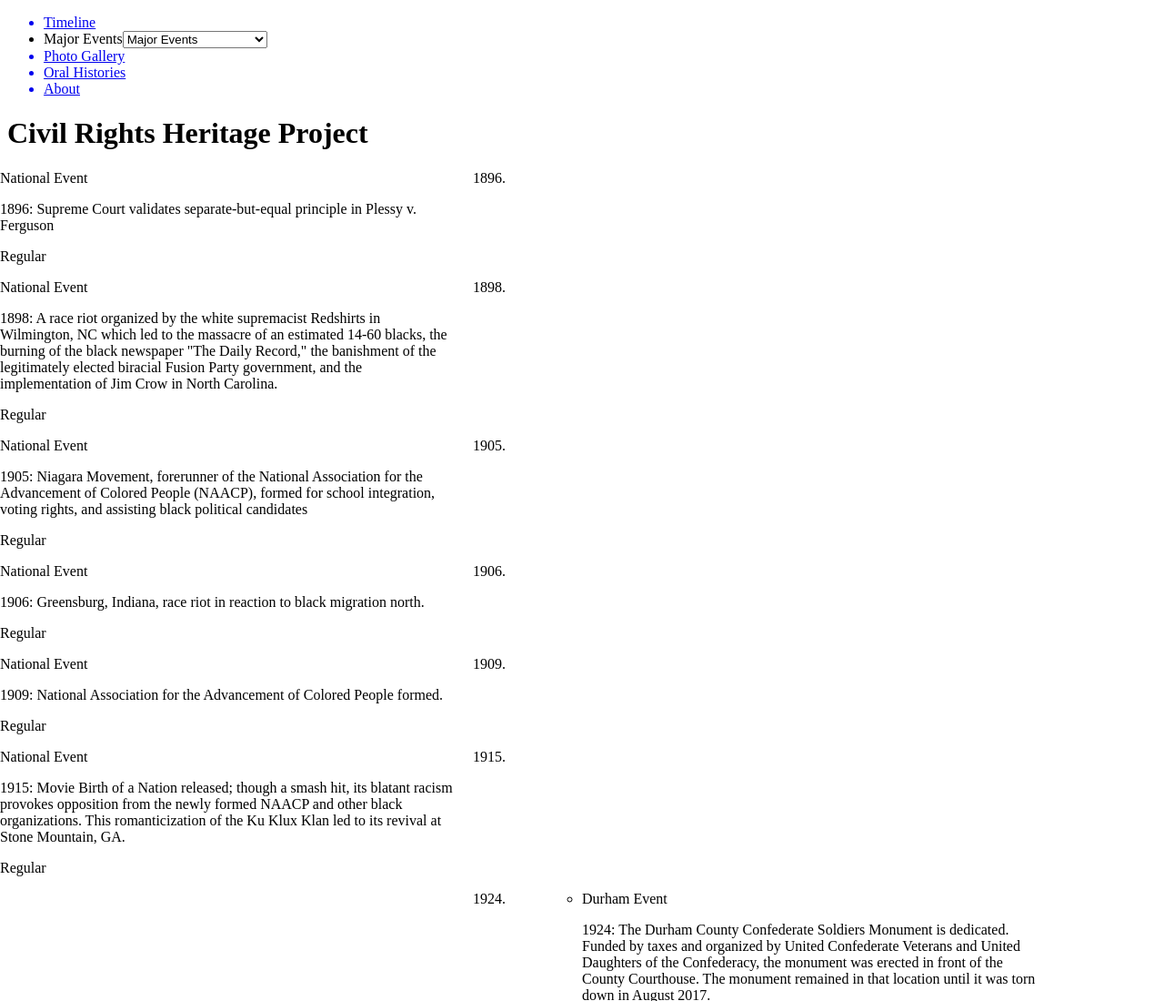
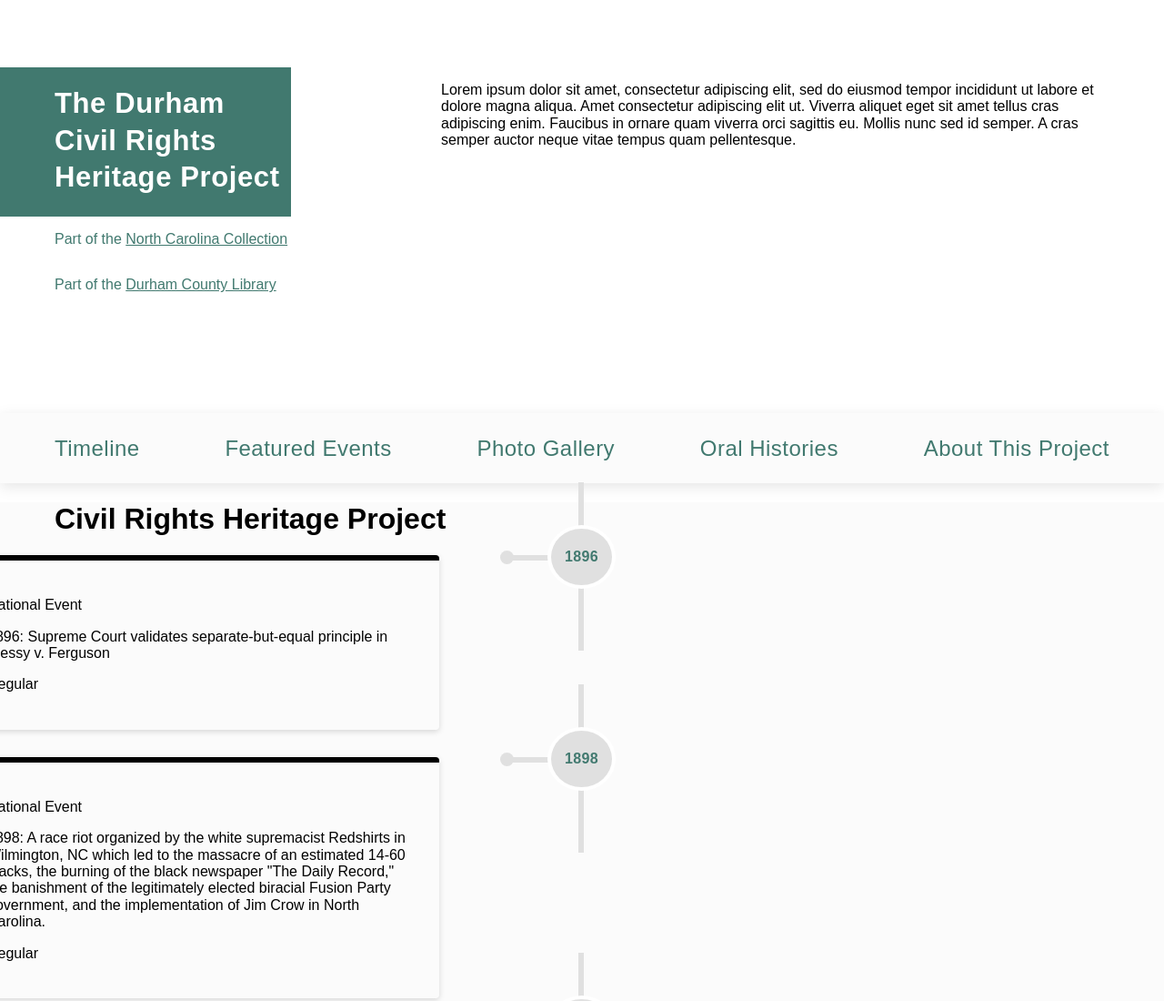
Before and after one commit to savaslabs/dlib, a React app: page / in a window 1280 px wide. Shown: the top 1100 px of the page at 91% size. Built offline with nearby package versions, Linux system fonts and the light colour scheme.

Commit message:
Initial styling exploration

```diff
--- a/app/App.js
+++ b/app/App.js
@@ -8,6 +8,8 @@
 import Timeline from './components/routes/Timeline';
 import Event from './components/routes/Event';
 import Pages from './assets/event-pages.json';
+import { Normalize } from 'styled-normalize';
+import GlobalStyles from './globalStyles';
 import './index.css';
 
 const App = () => {
@@ -59,8 +61,10 @@
 
   return (
     <ImageProvider images={images}>
+      <Normalize />
+      <GlobalStyles />
       <Header eventPages={eventPages} />
-      <h1>Civil Rights Heritage Project</h1>
+      <div className='container' style={{ backgroundColor: '#fbfbfb' }}>
         <Switch>
           {timeline && (
             <Route exact path={['/', '/timeline']}>
@@ -76,6 +80,7 @@
               );
             })}
         </Switch>
+      </div>
     </ImageProvider>
   );
 };
--- a/app/components/Card.js
+++ b/app/components/Card.js
@@ -1,7 +1,22 @@
 import React, { useState, useEffect, useContext } from 'react'
 import { ImageContext } from '../utils/ImageContext';
+import styled from 'styled-components';
 
-const Card = ({ event: { Year, Scope, Name, Type, Images, Headline }  }) => {
+const Card = styled.article`
+  box-shadow: 0px 2px 6px rgba(0, 0, 0, 0.15);
+  border-radius: 4px;
+  padding: 24px;
+  border-top: 6px;
+  border-top-style: solid;
+  margin-bottom: 30px;
+`;
+
+//   border-color: ${props =>
+//   (props.scope === 'National Event' ? '#41796f' : '#D5CC7F' )};
+
+const card = (props) => {
+  console.log('props.scope', props.scope);
+  const { event: { Scope, Name, Type, Images, Headline } } = props;
   const imageId = Images ? Images : null;
   const { images } = useContext(ImageContext);
   const [photo, setPhoto] = useState([]);
@@ -15,7 +30,7 @@
   }, [images])
 
   return (
-    <article>
+    <Card>
       <p>{Scope}</p>
       <p>{Name}</p>
       <p>{Type}</p>
@@ -29,8 +44,8 @@
         )
       })}
       <p>{Headline}</p>
-    </article>
+    </Card>
   );
 }
 
-export default Card
+export default card
--- a/app/components/Header.js
+++ b/app/components/Header.js
@@ -1,8 +1,87 @@
 import React, { useState, useEffect } from 'react';
 import { NavLink, useHistory, useLocation } from 'react-router-dom';
 import { routes, cleanId } from '../utils/utils';
+import styled from 'styled-components';
 
-const Header = ({ eventPages }) => {
+const Header = styled.header`
+  position: relative;
+  margin-top: 74px;
+  ::before {
+    content: '';
+    background-color: #41796f;
+    height: 164px;
+    position: absolute;
+    left: 0;
+    top: 0;
+    width: 25%;
+    z-index: -1;
+  }
+`;
+
+const Top = styled.div`
+  display: flex;
+  flex-direction: row;
+  justify-content: space-between;
+  margin-bottom: 115px;
+`;
+
+const Left = styled.div`
+  display: flex;
+  flex-direction: column;
+`;
+
+const SiteName = styled.div`
+  max-width: 248px;
+  color: white;
+  font-weight: 700;
+  line-height: 1.31;
+  letter-spacing: 0.02em;
+  font-size: 31px;
+  padding-top: 20px;
+`;
+
+const CollectionInfo = styled.div`
+  padding-top: 22px;
+  display: flex;
+  flex-direction: column;
+  width: 100%;
+  color: #41796f;
+  p {
+    padding: none;
+  }
+  a {
+    text-decoration: underline;
+  }
+`;
+
+const Right = styled.p`
+  display: flex;
+  max-width: 735px;
+`;
+
+const Bottom = styled.nav`
+  box-shadow: 0px 4px 15px rgba(0, 0, 0, 0.1);
+  margin-left: calc(50% - 50vw);
+  margin-right: calc(50% - 50vw);
+  background-color: #fbfbfb;
+`;
+
+const Menu = styled.ul`
+  display: flex;
+  flex-direction: row;
+  justify-content: space-between;
+  padding-top: 25px;
+  padding-bottom: 25px;
+  a {
+    text-decoration: none;
+    color: #41796f;
+    font-size: 24px;
+    letter-spacing: 0.02em;
+    line-height: 1.125;
+  }
+`;
+
+const header = ({ eventPages }) => {
   const [selectedValue, setSelectedValue] = useState('');
   const history = useHistory();
   const location = useLocation();
@@ -29,13 +108,40 @@
   }, [location.pathname, selectedValue]);
 
   return (
-    <nav>
-      <ul>
+    <Header>
+      <div className='container'>
+        <Top>
+          <Left>
+            <SiteName>The Durham Civil Rights Heritage Project</SiteName>
+            <CollectionInfo>
+              <p>
+                Part of the <a>North Carolina Collection</a>
+              </p>
+              <p>
+                Part of the <a>Durham County Library</a>
+              </p>
+            </CollectionInfo>
+          </Left>
+          <Right>
+            Lorem ipsum dolor sit amet, consectetur adipiscing elit, sed do
+            eiusmod tempor incididunt ut labore et dolore magna aliqua. Amet
+            consectetur adipiscing elit ut. Viverra aliquet eget sit amet tellus
+            cras adipiscing enim. Faucibus in ornare quam viverra orci sagittis
+            eu. Mollis nunc sed id semper. A cras semper auctor neque vitae
+            tempus quam pellentesque.
+          </Right>
+        </Top>
+        <Bottom>
+          <Menu className='container'>
             {routes.map((route, index) => {
               return route.component === 'Major Events' ? (
                 <li key={index}>
                   <label htmlFor='events'>{route.component}</label>
-              <select id='events' onChange={selectEvent} value={selectedValue}>
+                  <select
+                    id='events'
+                    onChange={selectEvent}
+                    value={selectedValue}
+                  >
                     <option value=''>{route.component}</option>
                     {eventPages &&
                       eventPages.map((page, i) => {
@@ -53,9 +159,11 @@
                 </NavLink>
               );
             })}
-      </ul>
-    </nav>
+          </Menu>
+        </Bottom>
+      </div>
+    </Header>
   );
 }
 
-export default Header;
+export default header;
--- a/app/components/routes/Timeline.js
+++ b/app/components/routes/Timeline.js
@@ -2,39 +2,123 @@
 import { cleanId } from '../../utils/utils';
 import { Link } from 'react-router-dom';
 import Card from '../Card';
+import styled from 'styled-components';
+
+const Li = styled.li`
+  position: relative;
+
+  ::before {
+    content: attr(value);
+    position: absolute;
+    left: -10px;
+    top: -33px;
+    color: #41796f;
+    font-weight: 700;
+    letter-spacing: 0.02em;
+    line-height: 1.125;
+    background: #e0e0e0;
+    border-radius: 50%;
+    padding-top: 22px;
+    padding-left: 15px;
+    padding-right: 15px;
+    padding-bottom: 22px;
+    border: 4px;
+    border-color: white;
+    border-style: solid;
+    z-index: 20;
+  }
+
+  ::after {
+    content: '';
+    height: 185px;
+    width: 6px;
+    background: #e0e0e0;
+    position: absolute;
+    left: 24px;
+    top: -80px;
+  }
+`;
+
+const Span = styled.span`
+  position: absolute;
+  border: 3px solid #e0e0e0;
+  width: 165px;
+  left: -55px;
+
+  /* Left Side */
+  ::before {
+    content: '';
+    width: 15px;
+    height: 15px;
+    position: absolute;
+    z-index: 100;
+    border-radius: 50%;
+    background: #e0e0e0;
+    top: -8px;
+    left: -15px;
+  }
+  /* Right Side */
+  ::after {
+    content: '';
+    width: 15px;
+    height: 15px;
+    position: absolute;
+    z-index: 100;
+    border-radius: 50%;
+    background: #e0e0e0;
+    top: -8px;
+    left: 160px;
+  }
+`;
 
 const Timeline = ({ timeline }) => {
-  console.log('timeline', timeline);
   return (
+    <>
+      <h1>Civil Rights Heritage Project</h1>
       <ol>
         {timeline &&
           timeline.map((eventsPerYear, i) => {
+            console.log('eventsPerYear', eventsPerYear);
+            let position;
+            if (eventsPerYear.events.length < 2) {
+              position = eventsPerYear.events[0].scope === 'National Event' ? 'sole-left' : 'sole-right';
+            } else {
+              position = 'both';
+            }
             return (
-            <li value={eventsPerYear.year} key={i} className="year">
+              <Li value={eventsPerYear.year} key={i} className={position}>
+                <Span />
                 {eventsPerYear.events.map((eventsPerScope, index) => {
-                console.log('eventsPerScope', eventsPerScope);
                   return (
-                  <ul key={index} className={eventsPerScope.scope === 'National Event' ? 'national' : 'durham'}>
+                    <ul
+                      key={index}
+                      className={
+                        eventsPerScope.scope === 'National Event'
+                          ? 'national'
+                          : 'durham'
+                      }
+                    >
                       {eventsPerScope.events.map((event, ind) => {
                         return (
                           <li key={ind}>
                             {event.Type === 'Feature' ? (
                               <Link to={`/${cleanId(event.Name)}`}>
-                              <Card event={event} />
+                                <Card event={event} scope={event.Scope} />
                               </Link>
                             ) : (
-                            <Card key={i} event={event} />
+                              <Card key={i} event={event} scope={event.Scope} />
                             )}
-                      </li>
-                      )
-                    })}
-                  </ul>
-                )
-              })}
                           </li>
                         );
                       })}
+                    </ul>
+                  );
+                })}
+              </Li>
+            );
+          })}
       </ol>
+    </>
   );
 }
 
--- /dev/null
+++ b/app/globalStyles.js
@@ -0,0 +1,15 @@
+import { createGlobalStyle } from 'styled-components';
+
+const GlobalStyles = createGlobalStyle`
+  @import url('https://fonts.googleapis.com/css2?family=Almarai:wght@400;700&display=swap');
+  body {
+    font-family: 'Almarai', sans-serif;
+  }
+
+  ul {
+    list-style: none;
+    padding-inline-start: 0;
+  }
+`;
+
+export default GlobalStyles;
--- a/app/index.css
+++ b/app/index.css
@@ -1,15 +1,73 @@
 article {
-  max-width: 500px;
+  width: 473px;
 }
 
 ol {
   margin-left: 40vw;
 }
 
-.national {
-  margin-left: -600px;
+.sole-left span {
+  left: -50px;
+  width: 40px;
+
 }
 
-.durham {
+.sole-right span {
+  left: 60px;
+  width: 40px;
+}
+
+.sole-right span::after {
+  content: '';
+  left: 40px;
+}
+.sole-left span::before {
+  content: '';
+}
+
+.sole-right span::before {
+  content: none;
+}
+
+.sole-left span::after {
+  content: none;
+}
+
+.sole-left .national {
+  margin-left: -650px;
+}
+
+.sole-right .durham {
   margin-left: 40px;
 }
+
+.both {
+  display: flex;
+  flex-direction: row-reverse;
+}
+
+.both .durham {
+  margin-left: 400px;
+}
+
+.both .national {
+  margin-left: -1000px;
+}
+
+.sole-left {
+  display: flex;
+  justify-content: flex-start;
+}
+
+.sole-right {
+  display: flex;
+  justify-content: flex-end;
+}
+
+.container {
+  padding: 0 60px;
+}
+
+ol {
+  list-style: none;
+}
--- a/app/utils/utils.js
+++ b/app/utils/utils.js
@@ -8,8 +8,8 @@
 
 export const routes = [
   { component: 'Timeline', route: 'timeline', },
-  { component: 'Major Events' },
+  { component: 'Featured Events' },
   { component: 'Photo Gallery', route: 'gallery' },
   { component: 'Oral Histories', route: 'oral_histories' },
-  { component: 'About', route: 'about' },
+  { component: 'About This Project', route: 'about' },
 ];
--- a/package.json
+++ b/package.json
@@ -20,7 +20,9 @@
     "react": "^16.12.0",
     "react-dom": "^16.12.0",
     "react-markdown": "^4.3.1",
-    "react-router-dom": "^5.2.0"
+    "react-router-dom": "^5.2.0",
+    "styled-components": "^5.1.1",
+    "styled-normalize": "^8.0.7"
   },
   "devDependencies": {
     "@babel/core": "^7.7.7",
```
Also changed, not shown: 1 other file. Lines whose indentation alone changed are shown as unchanged.
